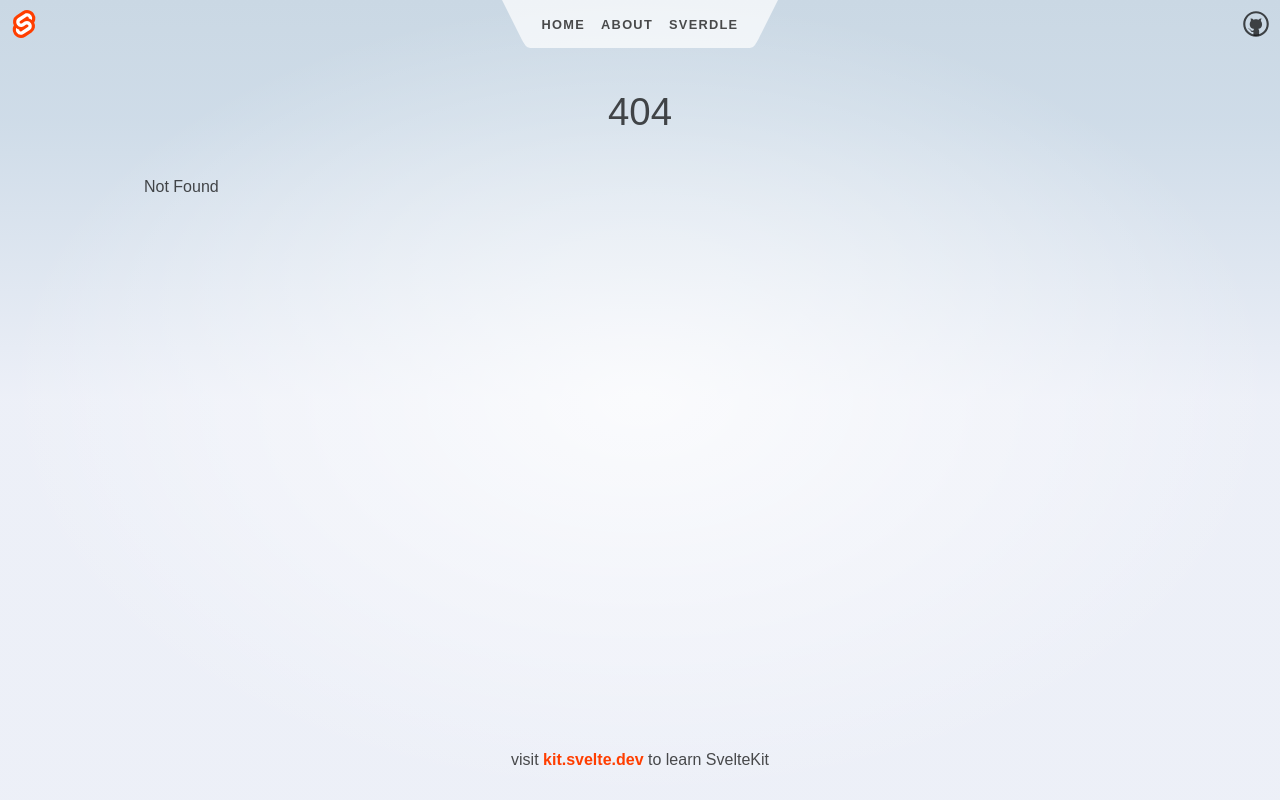
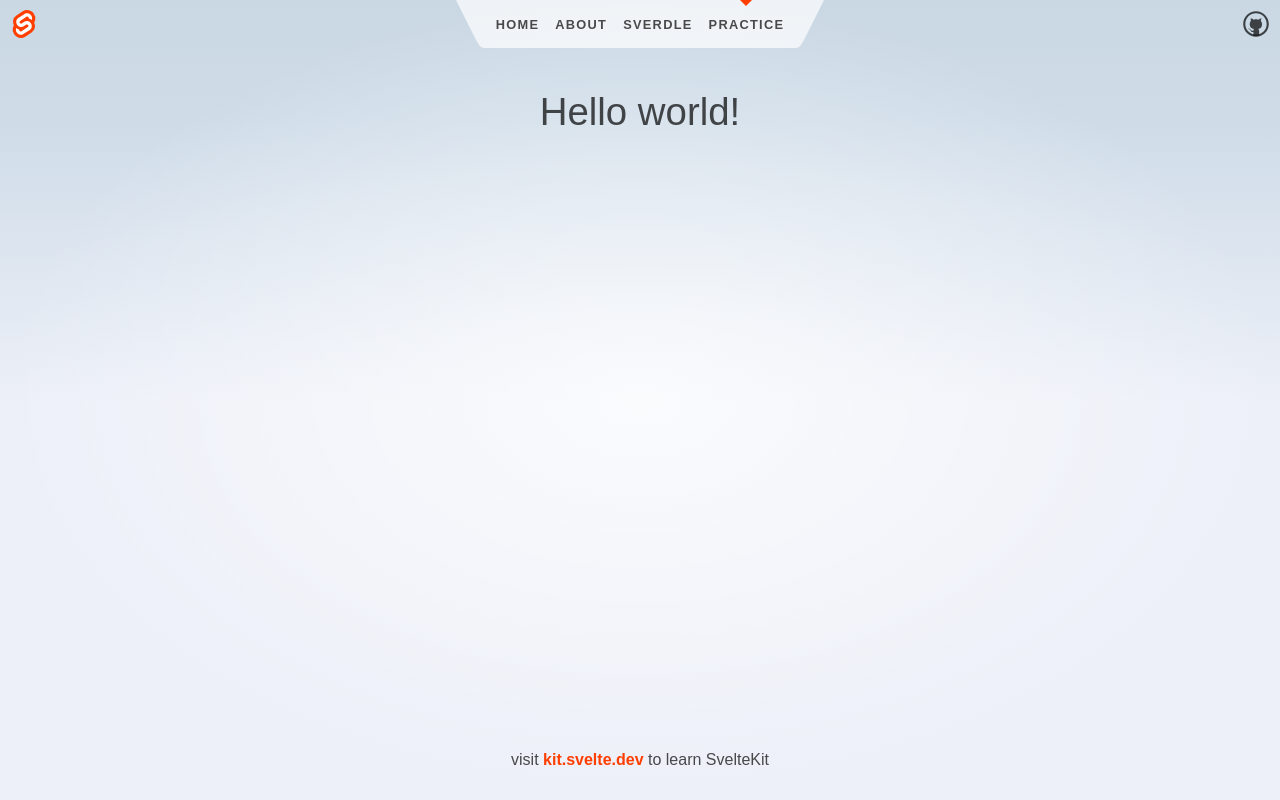
Before and after one commit to okorion/Svelte_Project, a SvelteKit app: page /practice in a window 1280 px wide. Before the commit this address had no page. Built offline with nearby package versions, Linux system fonts and the light colour scheme.

Commit message:
23.09.02 feat: Header - practice 추가

```diff
--- a/src/routes/Header.svelte
+++ b/src/routes/Header.svelte
@@ -24,6 +24,9 @@
 			</li>
 			<li aria-current={$page.url.pathname.startsWith('/sverdle') ? 'page' : undefined}>
 				<a href="/sverdle">Sverdle</a>
+			</li>
+			<li aria-current={$page.url.pathname === '/practice' ? 'page' : undefined}>
+				<a href="/practice">Practice</a>
 			</li>
 		</ul>
 		<svg viewBox="0 0 2 3" aria-hidden="true">
--- /dev/null
+++ b/src/routes/practice/+page.svelte
@@ -0,0 +1,8 @@
+<script>
+	let name = 'world';
+</script>
+
+<h1>Hello {name}!</h1>
+
+<style>
+</style>
```
